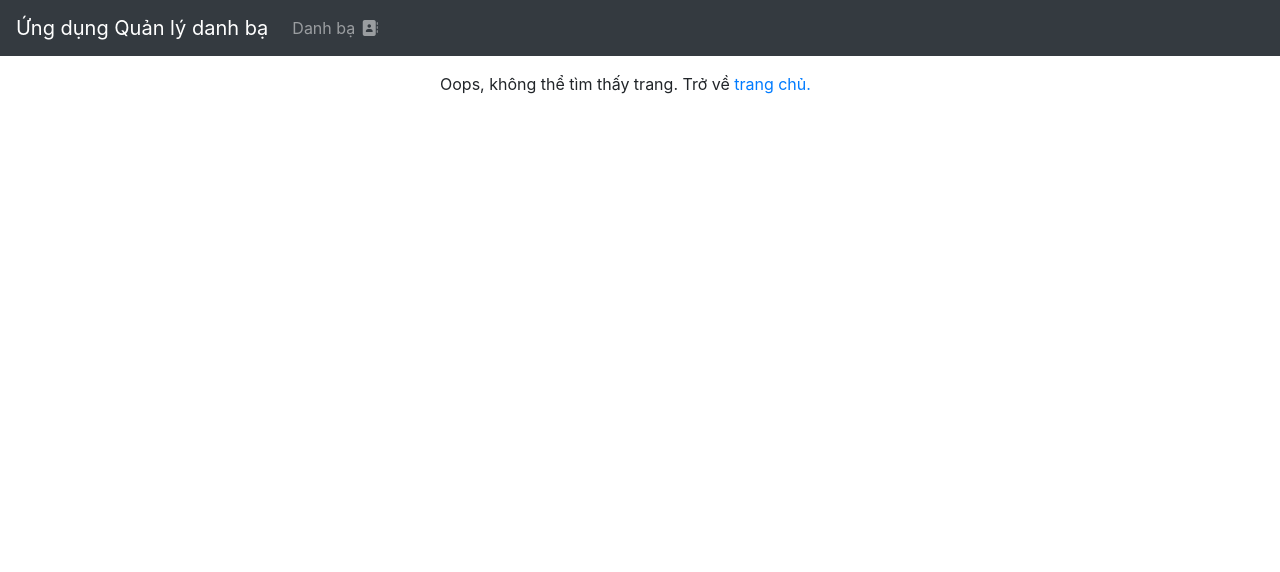
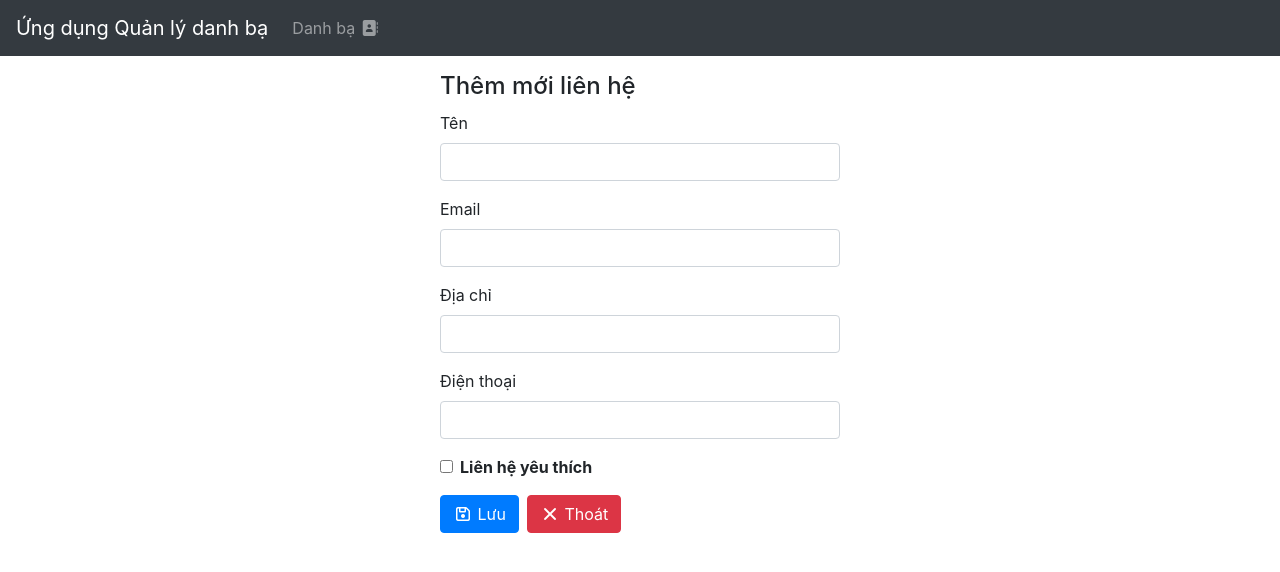
Before and after one commit to LinhDC24V7K016/DC24V7K016_TranDangLinh_Frontend, a Vue app: page /contacts/add in a window 1280 px wide. Before the commit this address led to /. Shown: the top 572 px of the page. Built offline with nearby package versions, Linux system fonts and the light colour scheme; no server answers.

Commit message:
Tao trang them moi mot lien he

```diff
--- a/src/components/ContactCard.vue
+++ b/src/components/ContactCard.vue
@@ -14,8 +14,8 @@ export default {
     <div class="p-1"><strong>Điện thoại:</strong> {{ contact.phone }}</div>
     <div class="p-1">
       <strong>Liên hệ yêu thích:&nbsp;</strong>
-      <i v-if="contact.favorite" class="bi bi-check-lg"></i>
-      <i v-else class="bi bi-x-lg"></i>
+      <i v-if="contact.favorite" class="fa-solid fa-check"></i>
+      <i v-else class="fa-solid fa-times"></i>
     </div>
   </div>
 </template>
--- a/src/components/ContactForm.vue
+++ b/src/components/ContactForm.vue
@@ -52,17 +52,19 @@
       >
     </div>
     <div class="form-group">
-      <button class="btn btn-primary">Lưu</button>
+      <button class="btn btn-primary">
+        <i class="fa-regular fa-floppy-disk"></i> Lưu
+      </button>
       <button
         v-if="contactLocal._id"
         type="button"
         class="ml-2 btn btn-danger"
         @click="deleteContact"
       >
-        Xóa
+        <i class="fa-solid fa-trash"></i> Xóa
       </button>
       <button type="button" class="ml-2 btn btn-danger" @click="Cancel">
-        Thoát
+        <i class="fa-solid fa-times"></i> Thoát
       </button>
     </div>
   </Form>
--- a/src/router/index.js
+++ b/src/router/index.js
@@ -18,6 +18,11 @@ const routes = [
     component: () => import("@/views/ContactEdit.vue"),
     props: true,
   },
+  {
+    path: "/contacts/add",
+    name: "contact.add",
+    component: () => import("@/views/ContactAdd.vue"),
+  },
 ];
 
 const router = createRouter({
--- /dev/null
+++ b/src/views/ContactAdd.vue
@@ -0,0 +1,35 @@
+<template>
+  <div class="page">
+    <h4>Thêm mới liên hệ</h4>
+    <ContactForm :contact="contact" @submit:contact="addContact" />
+    <p>{{ message }}</p>
+  </div>
+</template>
+
+<script>
+import ContactForm from "@/components/ContactForm.vue";
+import ContactService from "@/services/contact.service";
+
+export default {
+  components: {
+    ContactForm,
+  },
+  data() {
+    return {
+      contact: null,
+      message: "",
+    };
+  },
+  methods: {
+    async addContact(data) {
+      try {
+        await ContactService.create(data);
+        alert("Thêm mới liên hệ thành công.");
+        this.$router.push({ name: "contactbook" });
+      } catch (error) {
+        console.log(error);
+      }
+    },
+  },
+};
+</script>
--- a/src/views/ContactBook.vue
+++ b/src/views/ContactBook.vue
@@ -17,15 +17,15 @@
 
       <div class="mt-3 row justify-content-around align-items-center">
         <button class="btn btn-sm btn-primary" @click="refreshList">
-          <i class="bi bi-arrow-clockwise"></i> Làm mới
+          <i class="fa-solid fa-arrow-rotate-right"></i> Làm mới
         </button>
 
         <button class="btn btn-sm btn-success" @click="goToAddContact">
-          <i class="bi bi-plus-lg"></i> Thêm mới
+          <i class="fa-solid fa-plus"></i> Thêm mới
         </button>
 
         <button class="btn btn-sm btn-danger" @click="removeAllContacts">
-          <i class="bi bi-trash3"></i> Xóa tất cả
+          <i class="fa-solid fa-trash"></i> Xóa tất cả
         </button>
       </div>
     </div>
@@ -43,7 +43,7 @@
           }"
         >
           <span class="mt-2 badge badge-warning">
-            <i class="bi bi-pencil"></i> Hiệu chỉnh
+            <i class="fa-solid fa-pen-to-square"></i> Hiệu chỉnh
           </span>
         </router-link>
       </div>
```
